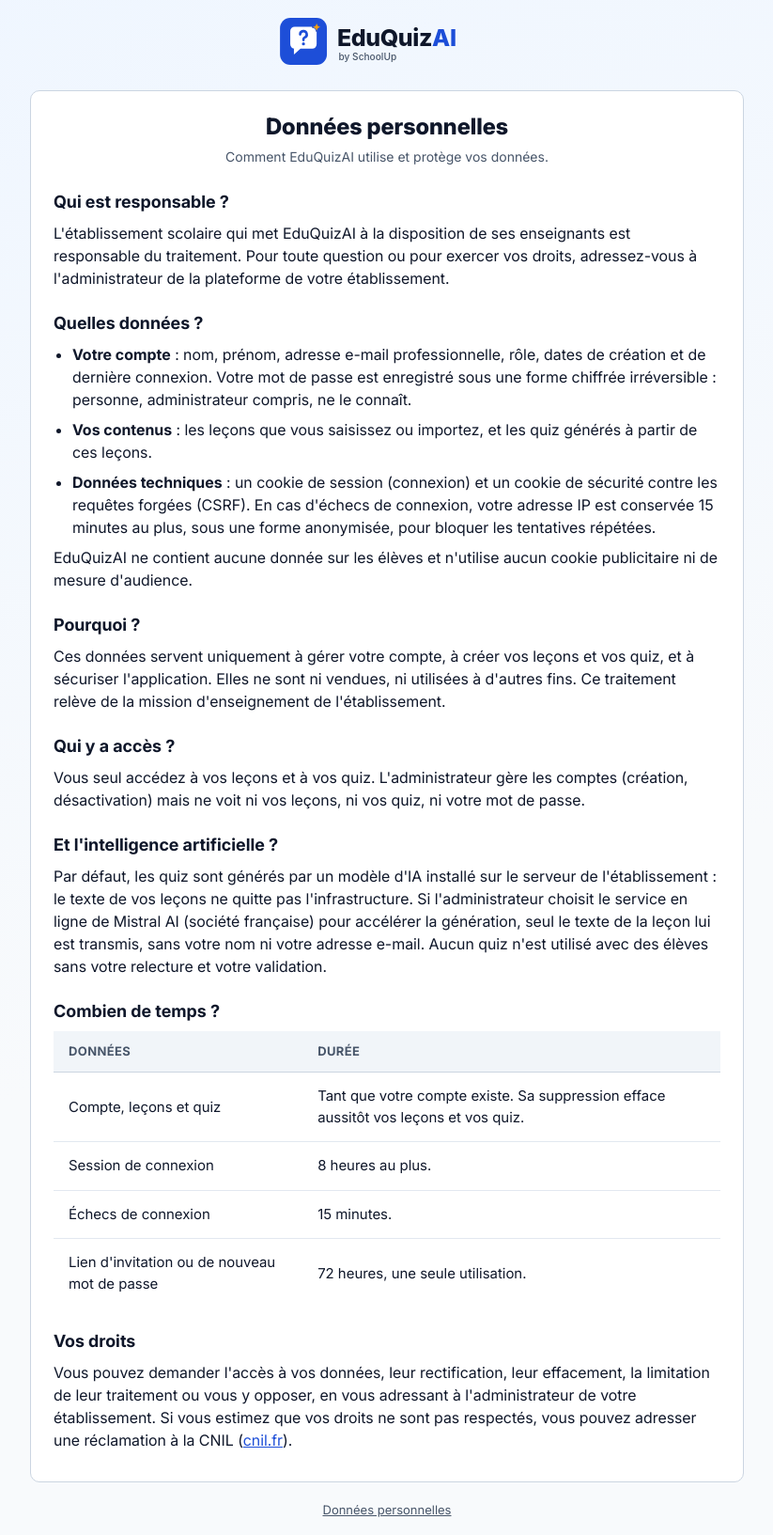
After one commit to FantoniStephane/eduquizai, a Django app: page /donnees-personnelles/ in a window 1280 px wide. The commit adds this page. Shown: the whole page at 94% size, without its empty margins (228-1051 px from the left). Run offline with Django 5.2, Linux system fonts and the light colour scheme.

Commit message:
feat(rgpd): page d'information sur les donnees personnelles (tache 36)

```diff
--- a/web/config/urls.py
+++ b/web/config/urls.py
@@ -18,12 +18,17 @@ Including another URLconf
 from django.contrib import admin
 from django.urls import include, path
 
-from .views import TableauDeBordView
+from .views import DonneesPersonnellesView, TableauDeBordView
 
 urlpatterns = [
     path("admin/", admin.site.urls),
     path("comptes/", include("comptes.urls")),
     path("lecons/", include("lecons.urls")),
     path("quiz/", include("quiz.urls")),
+    path(
+        "donnees-personnelles/",
+        DonneesPersonnellesView.as_view(),
+        name="donnees_personnelles",
+    ),
     path("", TableauDeBordView.as_view(), name="tableau_de_bord"),
 ]
--- a/web/config/views.py
+++ b/web/config/views.py
@@ -1,7 +1,9 @@
-"""Vues générales : tableau de bord de l'enseignant (maquette 02)."""
+"""Vues générales : tableau de bord (maquette 02) et page des données personnelles."""
 
 import logging
 
+from django.contrib.auth.decorators import login_not_required
+from django.utils.decorators import method_decorator
 from django.views.generic import TemplateView
 from pymongo.errors import PyMongoError
 
@@ -57,3 +59,14 @@ class TableauDeBordView(TemplateView):
             quiz["lecon"] = lecons_des_quiz.get(quiz["id_lecon"])
         contexte["quiz_a_valider"] = a_valider
         return contexte
+
+
+@method_decorator(login_not_required, name="dispatch")
+class DonneesPersonnellesView(TemplateView):
+    """Information des utilisateurs sur leurs données personnelles (RGPD).
+
+    Page publique : elle doit pouvoir être lue avant la première connexion,
+    depuis la page de connexion comme depuis toutes les pages de l'application.
+    """
+
+    template_name = "donnees_personnelles.html"
--- a/web/static/css/style.css
+++ b/web/static/css/style.css
@@ -1936,3 +1936,55 @@ td a.t:hover {
   font-size: 26px;
   font-weight: 700;
 }
+
+/* Lien « Données personnelles » (RGPD) : pied des pages connectées et des pages
+   de connexion ; page d'information plus large que la carte de connexion */
+/* Pied de page toujours en bas de l'écran, quelle que soit la hauteur du contenu */
+body:has(> .pied) {
+  min-height: 100vh;
+  display: flex;
+  flex-direction: column;
+}
+body:has(> .pied) > .contenu {
+  flex: 1 0 auto;
+  width: 100%;
+}
+.pied {
+  padding: 6px 16px 10px;
+  text-align: center;
+  font-size: 13px;
+}
+.pied a,
+.pied-connexion a {
+  color: var(--texte-2);
+}
+.pied-connexion {
+  margin-top: 20px;
+  text-align: center;
+  font-size: 13px;
+}
+.connexion.large {
+  max-width: 760px;
+}
+.donnees-perso h2 {
+  font-size: 18px;
+  margin: 22px 0 8px;
+}
+.donnees-perso p,
+.donnees-perso li {
+  margin-bottom: 8px;
+}
+.donnees-perso ul {
+  padding-left: 20px;
+}
+.donnees-perso table {
+  width: 100%;
+  margin: 8px 0 12px;
+}
+@media (min-width: 821px) {
+  body.sans-scroll .zone-donnees-perso {
+    flex: 1;
+    min-height: 0;
+    overflow-y: auto;
+  }
+}
--- a/web/templates/base_connecte.html
+++ b/web/templates/base_connecte.html
@@ -43,6 +43,7 @@
     {% block contenu %}{% endblock %}
   </main>
   {% block apres_contenu %}{% endblock %}
+  <footer class="pied"><a href="{% url 'donnees_personnelles' %}">Données personnelles</a></footer>
 {% endblock %}
 
 {% block scripts %}<script src="{% static 'js/menu.js' %}" defer></script>{% endblock %}
--- a/web/templates/base_connexion.html
+++ b/web/templates/base_connexion.html
@@ -8,9 +8,10 @@
 {% block classe_body %}page-connexion{% endblock %}
 
 {% block corps %}
-  <main class="connexion">
+  <main class="connexion{% block classe_main %}{% endblock %}">
     <img class="logo" src="{% static 'img/logo.svg' %}" alt="EduQuizAI by SchoolUp">
     {% include "partials/messages.html" %}
     {% block contenu %}{% endblock %}
+    <p class="pied-connexion"><a href="{% url 'donnees_personnelles' %}">Données personnelles</a></p>
   </main>
 {% endblock %}
--- /dev/null
+++ b/web/templates/donnees_personnelles.html
@@ -0,0 +1,53 @@
+{% extends user.is_authenticated|yesno:"base_connecte.html,base_connexion.html" %}
+{% comment %}
+  Information sur les données personnelles (RGPD, articles 12 à 14).
+  Page publique : affichée dans la mise en page connectée ou dans celle des pages
+  de connexion selon la situation de la personne. Absente des maquettes : voir
+  ECARTS_MAQUETTES_CDC.md.
+{% endcomment %}
+
+{% block titre %}Données personnelles{% endblock %}
+{% block classe_body %}{% if user.is_authenticated %}sans-scroll{% else %}page-connexion{% endif %}{% endblock %}
+{% block classe_main %} large{% endblock %}
+
+{% block contenu %}
+  <article class="carte donnees-perso{% if user.is_authenticated %} zone-donnees-perso{% endif %}"{% if user.is_authenticated %} tabindex="0" aria-labelledby="t-donnees"{% endif %}>
+    <h1 id="t-donnees">Données personnelles</h1>
+    <p class="muted">Comment EduQuizAI utilise et protège vos données.</p>
+
+    <h2>Qui est responsable ?</h2>
+    <p>L'établissement scolaire qui met EduQuizAI à la disposition de ses enseignants est responsable du traitement. Pour toute question ou pour exercer vos droits, adressez-vous à l'administrateur de la plateforme de votre établissement.</p>
+
+    <h2>Quelles données ?</h2>
+    <ul>
+      <li><strong>Votre compte</strong> : nom, prénom, adresse e-mail professionnelle, rôle, dates de création et de dernière connexion. Votre mot de passe est enregistré sous une forme chiffrée irréversible : personne, administrateur compris, ne le connaît.</li>
+      <li><strong>Vos contenus</strong> : les leçons que vous saisissez ou importez, et les quiz générés à partir de ces leçons.</li>
+      <li><strong>Données techniques</strong> : un cookie de session (connexion) et un cookie de sécurité contre les requêtes forgées (CSRF). En cas d'échecs de connexion, votre adresse IP est conservée 15 minutes au plus, sous une forme anonymisée, pour bloquer les tentatives répétées.</li>
+    </ul>
+    <p>EduQuizAI ne contient aucune donnée sur les élèves et n'utilise aucun cookie publicitaire ni de mesure d'audience.</p>
+
+    <h2>Pourquoi ?</h2>
+    <p>Ces données servent uniquement à gérer votre compte, à créer vos leçons et vos quiz, et à sécuriser l'application. Elles ne sont ni vendues, ni utilisées à d'autres fins. Ce traitement relève de la mission d'enseignement de l'établissement.</p>
+
+    <h2>Qui y a accès ?</h2>
+    <p>Vous seul accédez à vos leçons et à vos quiz. L'administrateur gère les comptes (création, désactivation) mais ne voit ni vos leçons, ni vos quiz, ni votre mot de passe.</p>
+
+    <h2>Et l'intelligence artificielle ?</h2>
+    <p>Par défaut, les quiz sont générés par un modèle d'IA installé sur le serveur de l'établissement : le texte de vos leçons ne quitte pas l'infrastructure. Si l'administrateur choisit le service en ligne de Mistral AI (société française) pour accélérer la génération, seul le texte de la leçon lui est transmis, sans votre nom ni votre adresse e-mail. Aucun quiz n'est utilisé avec des élèves sans votre relecture et votre validation.</p>
+
+    <h2>Combien de temps ?</h2>
+    <table>
+      <caption class="sr">Durées de conservation</caption>
+      <thead><tr><th scope="col">Données</th><th scope="col">Durée</th></tr></thead>
+      <tbody>
+        <tr><td>Compte, leçons et quiz</td><td>Tant que votre compte existe. Sa suppression efface aussitôt vos leçons et vos quiz.</td></tr>
+        <tr><td>Session de connexion</td><td>8 heures au plus.</td></tr>
+        <tr><td>Échecs de connexion</td><td>15 minutes.</td></tr>
+        <tr><td>Lien d'invitation ou de nouveau mot de passe</td><td>72 heures, une seule utilisation.</td></tr>
+      </tbody>
+    </table>
+
+    <h2>Vos droits</h2>
+    <p>Vous pouvez demander l'accès à vos données, leur rectification, leur effacement, la limitation de leur traitement ou vous y opposer, en vous adressant à l'administrateur de votre établissement. Si vous estimez que vos droits ne sont pas respectés, vous pouvez adresser une réclamation à la CNIL (<a href="https://www.cnil.fr/fr/plaintes" rel="noopener">cnil.fr</a>).</p>
+  </article>
+{% endblock %}
```
Also changed, not shown: web/config/tests_donnees_personnelles.py (added, +35 -0 lines).
